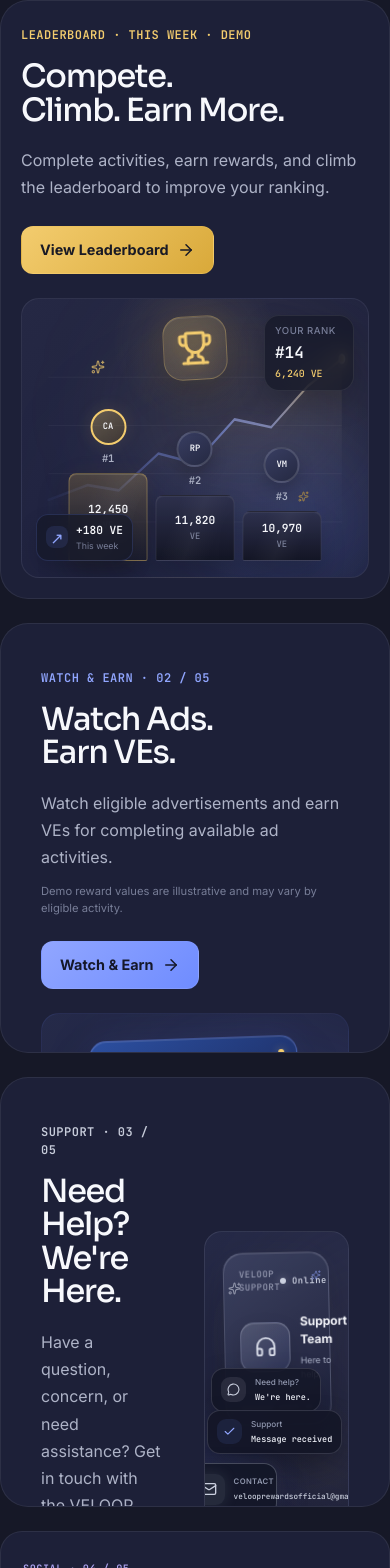
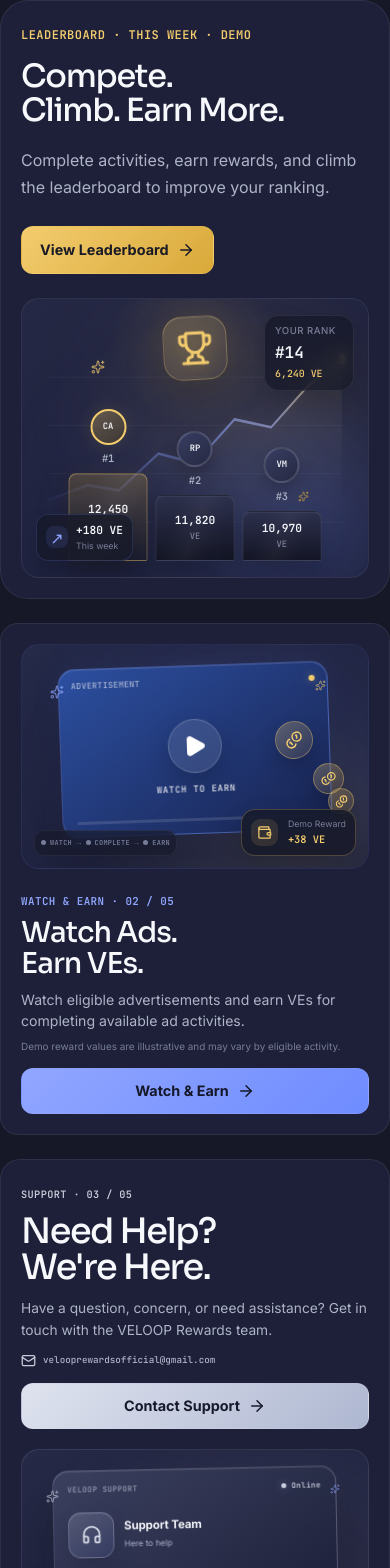
Before and after one commit to Saurabh-Jagtap/Veloops_rewards_banners, a React (Vite) app: page / in a window 390 px wide. Shown: the top 1568 px of the page. Built offline with nearby package versions, Linux system fonts and the light colour scheme.

Commit message:
feat: enhance responsiveness and styling for ContactBanner and WatchAdBanner components

```diff
--- a/src/components/banners/ContactBanner/ContactBanner.module.css
+++ b/src/components/banners/ContactBanner/ContactBanner.module.css
@@ -293,6 +293,14 @@
         inset 0 1px 0 rgba(255, 255, 255, 0.09);
 }
 
+@media (hover: none) {
+  .visual:hover .supportCard {
+    transform:
+      translateX(-50%)
+      rotate(-1.2deg);
+  }
+}
+
 .supportHeader {
   display: flex;
 
@@ -371,13 +379,8 @@
 }
 
 .agentAvatar svg {
-  width: 31px;
-  height: 31px;
-}
-
-.agentAvatar svg {
-    width: 29px;
-    height: 29px;
+  width: 29px;
+  height: 29px;
 }
 
 .agentInfo strong {
@@ -665,6 +668,7 @@
     rgba(198, 203, 221, 0.28);
 
   transform:
+    translateX(50%)
     translateY(-2px);
 
   box-shadow:
@@ -751,83 +755,330 @@
   }
 }
 
-@media (max-width: 560px) {
-  .visual {
-    height: 300px;
+/* ==================================================
+   RESPONSIVE — TABLET
+================================================== */
+
+@media (max-width: 900px) {
+  .banner {
+    height: auto;
+    min-height: 410px;
+    max-height: none;
   }
 
+  .content {
+    grid-template-columns: 1fr;
+    gap: 24px;
+
+    padding: 26px;
+  }
+
+  .copy {
+    max-width: 620px;
+  }
+
+  .visual {
+    height: 330px;
+  }
+}
+
+/* ==================================================
+   RESPONSIVE — MOBILE
+================================================== */
+
+@media (max-width: 560px) {
+  .banner {
+    height: auto;
+    min-height: 0;
+    max-height: none;
+
+    border-radius: 20px;
+  }
+
+  .content {
+    display: flex;
+    flex-direction: column;
+
+    gap: 20px;
+
+    padding: 20px;
+  }
+
+  /* ------------------------------------------
+     COPY
+  ------------------------------------------ */
+
+  .copy {
+    width: 100%;
+    max-width: none;
+  }
+
+  .eyebrow {
+    margin-bottom: 10px;
+
+    font-size: 0.64rem;
+  }
+
+  .copy h2 {
+    font-size: clamp(1.95rem, 9vw, 2.4rem);
+
+    line-height: 1.04;
+    letter-spacing: -0.04em;
+  }
+
+  .copy p {
+    max-width: none;
+
+    margin-top: 13px;
+
+    font-size: 0.86rem;
+    line-height: 1.55;
+  }
+
+  .email {
+    max-width: 100%;
+
+    margin-top: 12px;
+
+    font-size: 0.58rem;
+  }
+
+  .cta {
+    width: 100%;
+
+    min-height: 46px;
+
+    margin-top: 15px;
+  }
+
+  /* ------------------------------------------
+     VISUAL CANVAS
+  ------------------------------------------ */
+
+  .visual {
+    width: 100%;
+    height: 285px;
+
+    border-radius: 18px;
+  }
+
+  /* ------------------------------------------
+     SUPPORT CARD
+  ------------------------------------------ */
+
   .supportCard {
-    top: 20px;
+    top: 18px;
 
-    width: 74%;
+    width: 82%;
 
-    padding: 15px;
+    padding: 13px 14px 12px;
+
+    border-radius: 16px;
+  }
+
+  .supportHeader {
+    font-size: 0.48rem;
+  }
+
+  .status {
+    gap: 5px;
+
+    font-size: 0.47rem;
+  }
+
+  .statusDot {
+    width: 5px;
+    height: 5px;
   }
 
   .agent {
     gap: 10px;
 
-    margin-top: 18px;
+    margin-top: 16px;
   }
 
   .agentAvatar {
-    width: 50px;
-    height: 50px;
+    width: 46px;
+    height: 46px;
 
-    border-radius: 14px;
+    border-radius: 13px;
   }
 
   .agentAvatar svg {
-    width: 23px;
-    height: 23px;
+    width: 21px;
+    height: 21px;
   }
 
   .agentInfo strong {
-    font-size: 0.76rem;
+    font-size: 0.72rem;
   }
 
   .agentInfo span {
-    font-size: 0.55rem;
+    margin-top: 3px;
+
+    font-size: 0.52rem;
+  }
+
+  .supportLine {
+    gap: 5px;
+
+    margin-top: 16px;
+  }
+
+  .supportLine span {
+    height: 3px;
+  }
+
+  /* ------------------------------------------
+     FLOATING MESSAGES
+  ------------------------------------------ */
+
+  .message {
+    gap: 7px;
+
+    padding: 7px 9px;
+
+    border-radius: 10px;
+  }
+
+  .messageIcon {
+    width: 23px;
+    height: 23px;
+
+    border-radius: 7px;
+  }
+
+  .messageIcon svg {
+    width: 12px;
+    height: 12px;
+  }
+
+  .message span {
+    font-size: 0.43rem;
+  }
+
+  .message strong {
+    margin-top: 2px;
+
+    font-size: 0.51rem;
   }
 
   .messageOne {
-    top: 136px;
+    top: 125px;
     left: 4%;
   }
 
   .messageTwo {
-    top: 178px;
+    top: 163px;
     right: 4%;
   }
 
-  .message {
-    padding: 7px 9px;
+  /* ------------------------------------------
+     EMAIL DESTINATION
+  ------------------------------------------ */
+
+  .emailCard {
+    right: 50%;
+    bottom: 12px;
+
+    width: 72%;
+
+    padding: 8px 10px;
+
+    gap: 8px;
+
+    transform: translateX(50%);
+
+    border-radius: 11px;
   }
 
-  .messageIcon {
-    width: 25px;
-    height: 25px;
+  .emailIcon {
+    width: 27px;
+    height: 27px;
+
+    border-radius: 8px;
   }
 
-  .messageIcon svg {
-    width: 13px;
-    height: 13px;
+  .emailIcon svg {
+    width: 14px;
+    height: 14px;
   }
 
-  .message strong {
-    font-size: 0.53rem;
-  }
-
-  .emailCard {
-    bottom: 12px;
-
-    width: 68%;
+  .emailCard span {
+    font-size: 0.43rem;
   }
 
   .emailCard strong {
     max-width: 150px;
 
-    font-size: 0.48rem;
+    margin-top: 2px;
+
+    font-size: 0.47rem;
+  }
+
+  /* ------------------------------------------
+     DECORATION
+  ------------------------------------------ */
+
+  .sparkleOne {
+    top: 14%;
+    left: 7%;
+  }
+
+  .sparkleTwo {
+    top: 12%;
+    right: 8%;
+  }
+}
+
+/* ==================================================
+   RESPONSIVE — VERY SMALL PHONES
+================================================== */
+
+@media (max-width: 380px) {
+  .content {
+    padding: 16px;
+  }
+
+  .visual {
+    height: 270px;
+  }
+
+  .supportCard {
+    width: 84%;
+    padding: 12px;
+  }
+
+  .messageOne {
+    left: 2%;
+  }
+
+  .messageTwo {
+    right: 2%;
+  }
+
+  .message {
+    padding: 6px 8px;
+  }
+
+  .emailCard {
+    width: 78%;
+  }
+
+  .emailCard strong {
+    max-width: 125px;
+  }
+}
+
+/* ==================================================
+   TOUCH DEVICES
+================================================== */
+
+@media (hover: none) {
+  .visual:hover .supportCard {
+    transform:
+      translateX(-50%)
+      rotate(-1.2deg);
   }
 }
 
--- a/src/components/banners/WatchAdBanner/WatchAdBanner.module.css
+++ b/src/components/banners/WatchAdBanner/WatchAdBanner.module.css
@@ -1059,97 +1059,167 @@
 }
 
 @media (max-width: 900px) {
+  .banner {
+    height: auto;
+    min-height: 410px;
+    max-height: 540px;
+  }
+
   .content {
     grid-template-columns: 1fr;
-    gap: var(--space-6);
+    gap: 20px;
+    padding: 26px;
   }
 
   .visual {
-    height: 330px;
+    height: 270px;
+    order: -1;
   }
 }
 
 @media (max-width: 560px) {
-  .visual {
-    height: 280px;
+  .banner {
+    min-height: 330px;
+    max-height: 520px;
+    height: auto;
+    border-radius: 18px;
   }
 
-  .adScreen {
-    top: 24px;
-
-    width: min(300px, 68%);
+  .content {
+    display: flex;
+    flex-direction: column;
+    gap: 18px;
+    padding: 20px;
   }
 
+  .visual {
+    width: 100%;
+    height: 225px;
+    flex-shrink: 0;
+  }
+
+  .copy {
+    width: 100%;
+    max-width: none;
+  }
+
+  .eyebrow {
+    margin-bottom: 8px;
+    font-size: 0.68rem;
+  }
+
+  .copy h2 {
+    font-size: 1.8rem;
+    line-height: 1.08;
+    letter-spacing: -0.035em;
+  }
+
+  .copy p {
+    margin-top: 10px;
+    font-size: 0.88rem;
+    line-height: 1.5;
+  }
+
+  .note {
+    margin-top: 8px !important;
+    font-size: 0.62rem !important;
+  }
+
+  .cta {
+    width: 100%;
+    min-height: 46px;
+    margin-top: 14px;
+  }
+
+  /* Advertisement player */
+  .adScreen {
+    top: 20px;
+    width: min(270px, 82%);
+  }
+
+  .playButton {
+    width: 54px;
+    height: 54px;
+  }
+
+  .adMessage {
+    margin-top: 10px;
+    font-size: 0.56rem;
+  }
+
+  /* Completion badge */
   .completedCard {
-    top: 146px;
-    left: 9%;
-
+    top: 112px;
+    left: 7%;
     padding: 7px 9px;
   }
 
   .completedIcon {
-    width: 24px;
-    height: 24px;
+    width: 23px;
+    height: 23px;
   }
 
   .completedCard strong {
     font-size: 0.56rem;
   }
 
+  /* Coins */
   .coinOne {
-    top: 95px;
-    right: 19%;
+    top: 76px;
+    right: 16%;
   }
 
   .coinTwo {
-    top: 142px;
-    right: 10%;
+    top: 118px;
+    right: 7%;
   }
 
   .coinThree {
-    right: 6%;
-    bottom: 68px;
+    right: 4%;
+    bottom: 54px;
   }
 
+  /* Reward wallet */
   .wallet {
-    right: 14px;
-    bottom: 16px;
-
-    min-width: 112px;
-
-    padding: 8px 10px;
+    right: 12px;
+    bottom: 12px;
+    min-width: 105px;
+    padding: 7px 9px;
   }
 
   .walletIcon {
-    width: 29px;
-    height: 29px;
+    width: 27px;
+    height: 27px;
+  }
+
+  .walletIcon svg {
+    width: 15px;
+    height: 15px;
   }
 
   .wallet strong {
-    font-size: 0.68rem;
+    font-size: 0.65rem;
   }
 
+  /* Watch → Complete → Earn */
   .flow {
-    left: 14px;
-    bottom: 17px;
-
+    left: 12px;
+    bottom: 12px;
     gap: 4px;
-
-    padding: 6px 7px;
-
-    font-size: 0.45rem;
+    padding: 5px 6px;
+    font-size: 0.43rem;
   }
 
   .flowArrow {
-    font-size: 0.6rem;
+    font-size: 0.55rem;
   }
 
   .sparkleOne {
-    left: 11%;
+    left: 8%;
   }
 
   .sparkleTwo {
-    right: 17%;
+    right: 12%;
   }
 }
 
```
